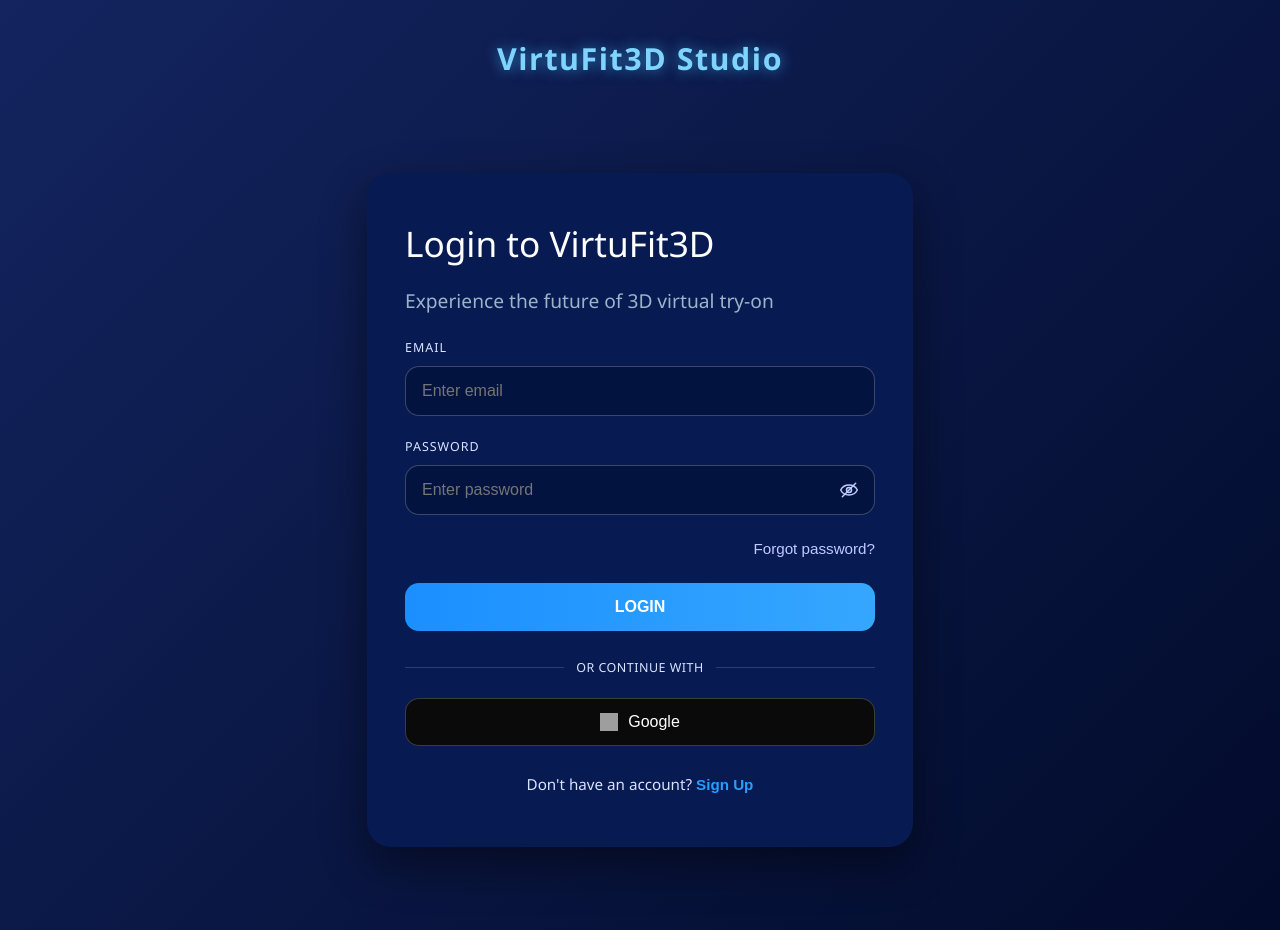
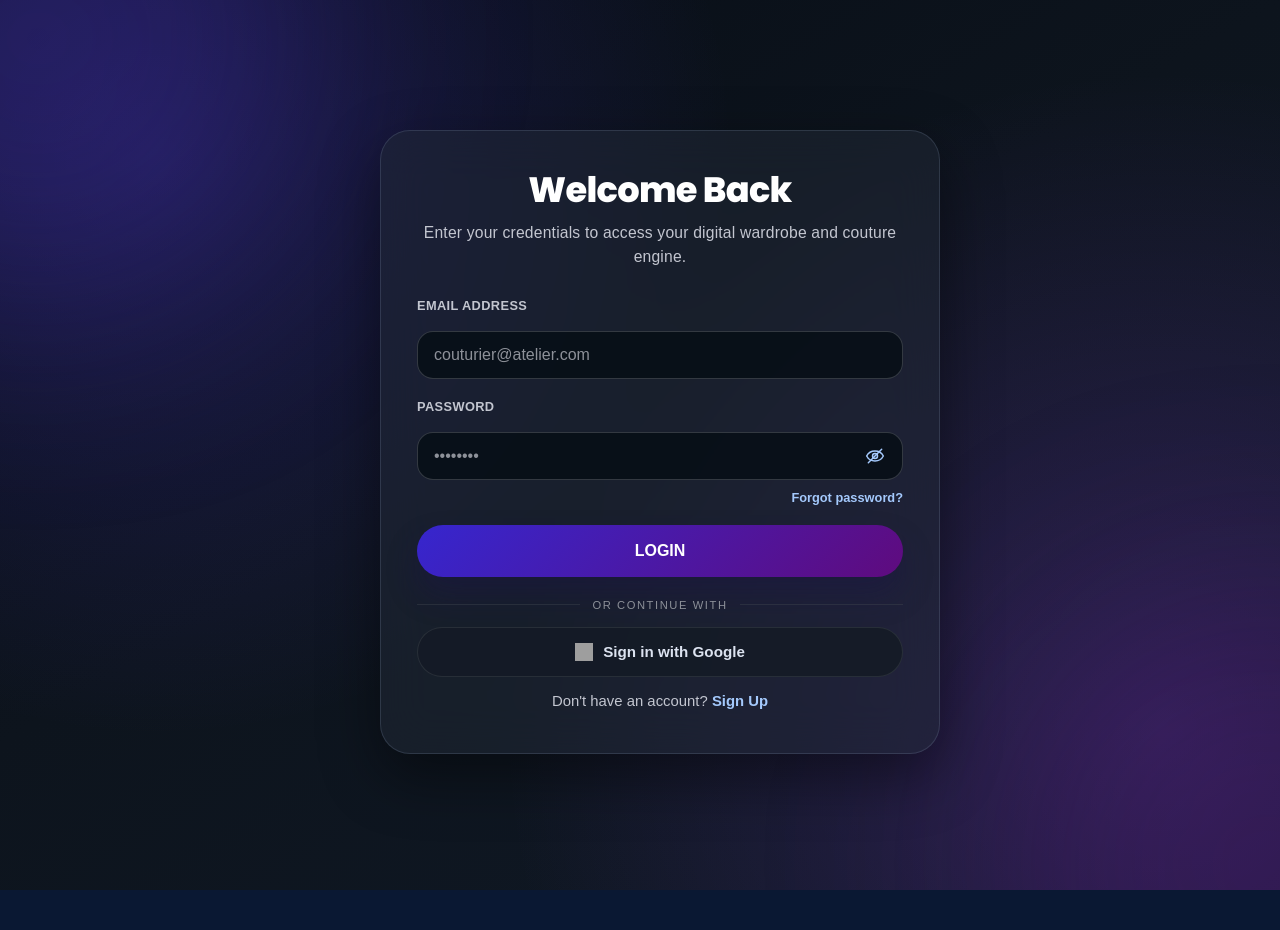
Before and after one commit to nethmaHarini/3d-virtual-tryon-system, a React (Vite) app in the folder frontend/: page / in a window 1280 px wide. After the commit the page ends 890 px from the top, so only its background shows below. Built offline with nearby package versions, Linux system fonts and the light colour scheme; grey boxes are pictures that could not be loaded.

Commit message:
UI refactor: improved login design

```diff
--- a/frontend/src/Login.jsx
+++ b/frontend/src/Login.jsx
@@ -274,215 +274,380 @@
   const styles = {
     page: {
       minHeight: "100vh",
+      width: "100%",
       display: "flex",
       alignItems: "center",
       justifyContent: "center",
-      background: "linear-gradient(135deg, #13245f 0%, #020b2b 100%)",
-      fontFamily: "Segoe UI, sans-serif",
-      padding: "110px 20px 20px",
+      background:
+        "radial-gradient(circle at 12% 18%, rgba(93, 61, 255, 0.22) 0%, transparent 42%), radial-gradient(circle at 88% 82%, rgba(153, 74, 255, 0.22) 0%, transparent 48%), linear-gradient(150deg, #070d16 0%, #0d141d 45%, #101926 100%)",
+      fontFamily: "'Plus Jakarta Sans', 'Manrope', sans-serif",
+      padding: "42px 20px 48px",
       position: "relative",
+      overflow: "hidden",
     },
     card: {
       width: "100%",
-      maxWidth: "470px",
-      background: "#071a52",
-      borderRadius: "24px",
-      padding: "46px 38px 38px",
-      boxShadow: "0 18px 45px rgba(0,0,0,0.45)",
+      maxWidth: "560px",
+      borderRadius: "30px",
+      padding: "40px 36px",
+      border: "1px solid rgba(170, 188, 214, 0.16)",
+      background: "rgba(34, 42, 54, 0.52)",
+      backdropFilter: "blur(24px)",
+      boxShadow: "0 22px 60px rgba(0, 0, 0, 0.45)",
+      position: "relative",
+      zIndex: 2,
+      minHeight: "min(78vh, 720px)",
+      display: "flex",
+      justifyContent: "center",
+      alignItems: "stretch",
+      boxSizing: "border-box",
     },
-      appName: {
-        textAlign: "center",
-        color: "#7fd4ff",
-        fontSize: "2rem",
-        fontWeight: 800,
-        letterSpacing: "0.05em",
-        textShadow: "0 0 14px rgba(67, 193, 255, 0.65)",
-        margin: "0 0 22px 0",
+    cardFlow: {
+      width: "100%",
+      display: "flex",
+      flexDirection: "column",
+      gap: "28px",
     },
-        topHeader: {
-          position: "absolute",
-          top: "18px",
-          left: "50%",
-          transform: "translateX(-50%)",
-          color: "#7fd4ff",
-          fontSize: "1.9rem",
-          fontWeight: 800,
-          letterSpacing: "0.05em",
-          textShadow: "0 0 14px rgba(67, 193, 255, 0.65)",
-          zIndex: 10,
-          whiteSpace: "nowrap",
+    headingStack: {
+      display: "flex",
+      flexDirection: "column",
+      gap: "12px",
+    },
+    contentStack: {
+      display: "flex",
+      flexDirection: "column",
+      gap: "20px",
+    },
+    passwordSection: {
+      width: "100%",
+      display: "flex",
+      flexDirection: "column",
+      gap: "10px",
+    },
+    actionGroup: {
+      width: "100%",
+      display: "flex",
+      flexDirection: "column",
+      gap: "22px",
+    },
+    socialStack: {
+      width: "100%",
+      display: "flex",
+      flexDirection: "column",
+      gap: "16px",
     },
     subtitle: {
-     color: "#9fb3c8",
-     fontSize: "1.2rem",
-     marginBottom: "25px",
-     textAlign: "left",
+      color: "#c3c6d0",
+      fontSize: "0.98rem",
+      margin: 0,
+      textAlign: "center",
+      lineHeight: 1.55,
+      letterSpacing: "0.012em",
     },
     title: {
-      textAlign: "left",
+      textAlign: "center",
       color: "#ffffff",
       fontSize: "2.2rem",
-      fontWeight: "500",
-      margin: "0 0 10px 0",
+      fontWeight: 800,
+      fontFamily: "'Poppins', 'Plus Jakarta Sans', sans-serif",
+      margin: "0",
+      lineHeight: 1.08,
+      letterSpacing: "-0.02em",
     },
     label: {
       display: "block",
       textAlign: "left",
-      color: "#dbe4ff",
-      fontSize: "0.78rem",
-      letterSpacing: "0.08em",
-      marginBottom: "10px",
-      textTransform: "uppercase",
+      color: "#c3c6d0",
+      fontSize: "0.8rem",
+      letterSpacing: "0.03em",
+      marginBottom: "9px",
+      fontWeight: 600,
     },
     input: {
       width: "100%",
       boxSizing: "border-box",
-      padding: "15px 16px",
-      borderRadius: "14px",
-      border: "1px solid rgba(255,255,255,0.22)",
-      background: "#03133f",
-      color: "#ffffff",
+      padding: "14px 16px",
+      borderRadius: "16px",
+      border: "1px solid rgba(141, 145, 153, 0.32)",
+      background: "rgba(8, 15, 24, 0.9)",
+      color: "#dce3f0",
       outline: "none",
-      marginBottom: "22px",
+      marginBottom: "0",
       fontSize: "1rem",
+      transition: "all 260ms ease",
     },
     passwordWrap: {
       position: "relative",
-      marginBottom: "22px",
+      marginBottom: "0",
     },
     passwordInput: {
       marginBottom: 0,
-      paddingRight: "52px",
+      paddingRight: "54px",
     },
     passwordToggle: {
       position: "absolute",
-      right: "12px",
+      right: "10px",
       top: "50%",
       transform: "translateY(-50%)",
       border: "none",
       background: "transparent",
-      color: "#bfcaff",
+      color: "#a4c9fc",
       cursor: "pointer",
-      padding: "4px",
+      padding: "8px",
+      borderRadius: "10px",
       display: "flex",
       alignItems: "center",
       justifyContent: "center",
+      transition: "all 200ms ease",
     },
     forgotWrap: {
-      textAlign: "right",
-      marginBottom: "22px",
-    },
-    forgot: {
-      color: "#bfcaff",
-      fontSize: "0.95rem",
+      width: "100%",
+      display: "flex",
+      justifyContent: "flex-end",
     },
     forgotButton: {
-      color: "#bfcaff",
-      fontSize: "0.95rem",
+      color: "#a4c9fc",
+      fontSize: "0.8rem",
       background: "transparent",
       border: "none",
       padding: 0,
       cursor: "pointer",
+      fontWeight: 600,
+      transition: "all 200ms ease",
     },
     button: {
       width: "100%",
-      padding: "15px",
-      borderRadius: "14px",
+      padding: "14px 18px",
+      borderRadius: "999px",
       border: "none",
-      background: "linear-gradient(90deg, #1b8fff, #35a7ff)",
+      background: "linear-gradient(135deg, #3626ce 0%, #5f0b7e 100%)",
       color: "#ffffff",
-      fontWeight: "600",
+      fontWeight: 700,
       fontSize: "1rem",
       cursor: "pointer",
-      marginTop: "2px",
-      marginBottom: "28px",
+      marginTop: "0",
+      marginBottom: "0",
+      boxShadow: "0 0 0 rgba(164, 201, 252, 0), 0 18px 30px rgba(27, 21, 70, 0.45)",
+      transition: "all 300ms ease",
+      display: "inline-flex",
+      alignItems: "center",
+      justifyContent: "center",
+      minHeight: "52px",
     },
     buttonDisabled: {
       opacity: 0.65,
       cursor: "not-allowed",
+      transform: "none",
+      boxShadow: "0 8px 18px rgba(15, 15, 30, 0.35)",
     },
     dividerRow: {
       display: "flex",
       alignItems: "center",
       gap: "12px",
-      marginBottom: "22px",
+      margin: 0,
     },
     dividerLine: {
       flex: 1,
       height: "1px",
-      background: "rgba(255,255,255,0.15)",
+      background: "rgba(66, 71, 79, 0.42)",
     },
     dividerText: {
-      color: "#dbe4ff",
-      fontSize: "0.78rem",
-      letterSpacing: "0.04em",
+      color: "#8d9199",
+      fontSize: "0.7rem",
+      letterSpacing: "0.14em",
       whiteSpace: "nowrap",
+      textTransform: "uppercase",
     },
     googleWrap: {
       display: "flex",
       justifyContent: "center",
-      marginBottom: "28px",
+      marginBottom: "0",
     },
     googleBtn: {
       width: "100%",
-      padding: "14px",
-      borderRadius: "14px",
-      border: "1px solid rgba(255,255,255,0.2)",
-      background: "#0a0a0a",
-      color: "#ffffff",
+      padding: "13px 16px",
+      borderRadius: "999px",
+      border: "1px solid rgba(66, 71, 79, 0.45)",
+      background: "rgba(21, 28, 38, 0.92)",
+      color: "#dce3f0",
       cursor: "pointer",
       display: "flex",
       alignItems: "center",
       justifyContent: "center",
       gap: "10px",
-      fontSize: "1rem",
+      fontSize: "0.95rem",
+      fontWeight: 600,
+      minHeight: "50px",
+      transition: "all 280ms ease",
     },
     googleBtnDisabled: {
       opacity: 0.6,
       cursor: "not-allowed",
+      transform: "none",
     },
     footer: {
       textAlign: "center",
-      color: "#d9e2ff",
-      fontSize: "0.95rem",
+      color: "#c3c6d0",
+      fontSize: "0.93rem",
+      margin: 0,
     },
     signUp: {
-      color: "#2b9cff",
-      fontWeight: "600",
+      color: "#a4c9fc",
+      fontWeight: 700,
       cursor: "pointer",
       background: "transparent",
       border: "none",
       padding: 0,
-      fontSize: "0.95rem",
+      fontSize: "0.93rem",
+      transition: "all 220ms ease",
     },
   };
 
   return (
     <div style={styles.page}>
-      <h1 style={styles.topHeader}>VirtuFit3D Studio</h1>
-      <div style={styles.card}>
+      <style>{`
+        @import url('https://fonts.googleapis.com/css2?family=Poppins:wght@600;700;800&display=swap');
+
+        .login-card-surface {
+          transition: transform 220ms ease, box-shadow 260ms ease, border-color 260ms ease, background 260ms ease;
+        }
+        .login-card-surface:hover {
+          transform: translateY(-3px) scale(1.005);
+          box-shadow: 0 0 28px rgba(164, 201, 252, 0.22), 0 20px 40px rgba(4, 10, 18, 0.42);
+        }
+        .login-field {
+          display: flex;
+          flex-direction: column;
+          gap: 9px;
+          width: 100%;
+        }
+        .login-input::placeholder {
+          color: #8d9199;
+        }
+        .login-input:hover {
+          border-color: rgba(164, 201, 252, 0.42);
+          box-shadow: 0 8px 22px rgba(10, 18, 32, 0.35);
+        }
+        .login-input:focus {
+          border-color: rgba(164, 201, 252, 0.76);
+          box-shadow: 0 0 0 3px rgba(164, 201, 252, 0.18), 0 14px 28px rgba(6, 13, 24, 0.46);
+          background: rgba(13, 20, 29, 0.96);
+        }
+        .password-toggle:hover {
+          color: #f9d8ff;
+          background: rgba(255, 255, 255, 0.06);
+        }
+        .forgot-link:hover {
+          color: #ffffff;
+        }
+        .primary-btn:hover:not(:disabled) {
+          transform: translateY(-2px) scale(1.01);
+          filter: saturate(1.08) brightness(1.05);
+          box-shadow: 0 0 24px rgba(164, 201, 252, 0.22), 0 20px 35px rgba(31, 22, 81, 0.55);
+        }
+        .primary-btn:active:not(:disabled) {
+          transform: scale(0.985);
+        }
+        .google-btn:hover:not(:disabled) {
+          transform: translateY(-2px);
+          border-color: rgba(164, 201, 252, 0.5);
+          background: rgba(30, 39, 53, 0.95);
+        }
+        .switch-link:hover {
+          color: #ffffff;
+          text-decoration: underline;
+        }
+        .btn-stack {
+          display: inline-flex;
+          align-items: center;
+          justify-content: center;
+          gap: 9px;
+        }
+        .btn-spinner {
+          width: 16px;
+          height: 16px;
+          border-radius: 999px;
+          border: 2px solid rgba(255, 255, 255, 0.35);
+          border-top-color: #ffffff;
+          animation: spin 0.8s linear infinite;
+        }
+        .ambient-blob {
+          position: absolute;
+          border-radius: 999px;
+          filter: blur(110px);
+          pointer-events: none;
+        }
+        .ambient-blob-left {
+          width: 42vw;
+          height: 42vw;
+          min-width: 260px;
+          min-height: 260px;
+          max-width: 580px;
+          max-height: 580px;
+          left: -18vw;
+          top: -18vw;
+          background: rgba(83, 61, 209, 0.26);
+        }
+        .ambient-blob-right {
+          width: 44vw;
+          height: 44vw;
+          min-width: 280px;
+          min-height: 280px;
+          max-width: 620px;
+          max-height: 620px;
+          right: -18vw;
+          bottom: -20vw;
+          background: rgba(95, 11, 126, 0.22);
+        }
+        @keyframes spin {
+          to {
+            transform: rotate(360deg);
+          }
+        }
+        @media (max-width: 640px) {
+          .login-card-surface {
+            border-radius: 24px !important;
+          }
+          .login-card-body {
+            gap: 24px !important;
+          }
+        }
+      `}</style>
+
+      <div className="ambient-blob ambient-blob-left" />
+      <div className="ambient-blob ambient-blob-right" />
+
+      <div style={styles.card} className="login-card-surface">
+        <div style={styles.cardFlow} className="login-card-body">
+        <div style={styles.headingStack}>
         {view === "signup" ? (
           <>
             <h1 style={styles.title}>Create Your Account</h1>
             <p style={styles.subtitle}>
-              Join the future of 3D virtual try-on
+              Join your couture identity and unlock personalized 3D virtual fitting.
             </p>
           </>
         ) : view === "login" ? (
           <>
-            <h1 style={styles.title}>Login to VirtuFit3D</h1>
+            <h1 style={styles.title}>Welcome Back</h1>
             <p style={styles.subtitle}>
-              Experience the future of 3D virtual try-on
+              Enter your credentials to access your digital wardrobe and couture engine.
             </p>
           </>
         ) : (
+          <>
             <h1 style={styles.title}>Forgot Password</h1>
+            <p style={styles.subtitle}>Enter your email to receive a secure reset link.</p>
+          </>
         )}
+        </div>
 
+        <div style={styles.contentStack}>
         {view === "signup" && (
-          <>
+          <div className="login-field">
             <label style={styles.label}>FULL NAME</label>
             <input
+              className="login-input"
               type="text"
               style={styles.input}
               value={username}
@@ -490,35 +655,41 @@
               placeholder="Enter your full name"
               autoComplete="username"
             />
-          </>
+          </div>
         )}
 
-        <label style={styles.label}>EMAIL</label>
+        <div className="login-field">
+          <label style={styles.label}>EMAIL ADDRESS</label>
           <input
+            className="login-input"
             type="email"
             style={styles.input}
             value={email}
             onChange={(e) => setEmail(e.target.value)}
-          placeholder="Enter email"
+            placeholder="couturier@atelier.com"
             autoComplete="email"
             inputMode="email"
           />
+        </div>
 
         {view !== "forgot" && (
-          <>
+          <div style={styles.passwordSection}>
+            <div className="login-field">
               <label style={styles.label}>PASSWORD</label>
               <div style={styles.passwordWrap}>
               <input
+                className="login-input"
                 type={showPassword ? "text" : "password"}
                 style={{ ...styles.input, ...styles.passwordInput }}
                 value={password}
                 onChange={(e) => setPassword(e.target.value)}
-                  placeholder="Enter password"
+                placeholder="••••••••"
                 autoComplete={view === "signup" ? "new-password" : "current-password"}
               />
               <button
                 type="button"
                 style={styles.passwordToggle}
+                className="password-toggle"
                 onClick={() => setShowPassword((prev) => !prev)}
                 aria-label={showPassword ? "Hide password" : "Show password"}
                 title={showPassword ? "Hide password" : "Show password"}
@@ -553,24 +724,39 @@
                 </svg>
               </button>
             </div>
-          </>
+            </div>
+            {view === "login" && (
+              <div style={styles.forgotWrap}>
+                <button
+                  type="button"
+                  style={styles.forgotButton}
+                  className="forgot-link"
+                  onClick={switchToForgot}
+                >
+                  Forgot password?
+                </button>
+              </div>
+            )}
+          </div>
         )}
 
         {view === "signup" && (
-          <>
+          <div className="login-field">
             <label style={styles.label}>CONFIRM PASSWORD</label>
             <div style={styles.passwordWrap}>
               <input
+                className="login-input"
                 type={showConfirmPassword ? "text" : "password"}
                 style={{ ...styles.input, ...styles.passwordInput }}
                 value={confirmPassword}
                 onChange={(e) => setConfirmPassword(e.target.value)}
-                placeholder="Repeat your password"
+                placeholder="••••••••"
                 autoComplete="new-password"
               />
               <button
                 type="button"
                 style={styles.passwordToggle}
+                className="password-toggle"
                 onClick={() => setShowConfirmPassword((prev) => !prev)}
                 aria-label={showConfirmPassword ? "Hide confirm password" : "Show confirm password"}
                 title={showConfirmPassword ? "Hide confirm password" : "Show confirm password"}
@@ -605,27 +791,17 @@
                 </svg>
               </button>
             </div>
-          </>
-        )}
-
-        {view === "login" && (
-          <div style={styles.forgotWrap}>
-            <button
-              type="button"
-              style={styles.forgotButton}
-              onClick={switchToForgot}
-            >
-              Forgot password?
-            </button>
           </div>
         )}
 
+        <div style={styles.actionGroup}>
         <button
           type="button"
           style={{
             ...styles.button,
             ...(isSubmitting ? styles.buttonDisabled : {}),
           }}
+          className="primary-btn"
           disabled={isSubmitting}
           onClick={
             view === "login"
@@ -635,17 +811,22 @@
                 : handleForgotPassword
           }
         >
-          {isSubmitting
-            ? "PLEASE WAIT..."
-            : view === "login"
-              ? "LOGIN"
-              : view === "signup"
-                ? "SIGN UP"
-                : "SEND RESET LINK"}
+          {isSubmitting ? (
+            <span className="btn-stack">
+              <span className="btn-spinner" aria-hidden="true"></span>
+              PLEASE WAIT...
+            </span>
+          ) : view === "login" ? (
+            "LOGIN"
+          ) : view === "signup" ? (
+            "SIGN UP"
+          ) : (
+            "SEND RESET LINK"
+          )}
         </button>
 
         {view !== "forgot" && (
-          <>
+          <div style={styles.socialStack}>
             <div style={styles.dividerRow}>
               <div style={styles.dividerLine}></div>
               <div style={styles.dividerText}>OR CONTINUE WITH</div>
@@ -661,6 +842,7 @@
                     ? {}
                     : styles.googleBtnDisabled),
                 }}
+                className="google-btn"
                 disabled={!isGoogleConfigured || isGoogleLoading || isSubmitting}
                 onClick={handleGoogleContinue}
               >
@@ -669,7 +851,14 @@
                   alt="google"
                   style={{ width: "18px", height: "18px" }}
                 />
-                {isGoogleLoading ? "Please wait..." : "Google"}
+                {isGoogleLoading ? (
+                  <span className="btn-stack">
+                    <span className="btn-spinner" aria-hidden="true"></span>
+                    Please wait...
+                  </span>
+                ) : (
+                  "Sign in with Google"
+                )}
               </button>
             </div>
 
@@ -680,12 +869,13 @@
               <button
                 type="button"
                 style={styles.signUp}
+                className="switch-link"
                 onClick={view === "login" ? switchToSignup : switchToLogin}
               >
                 {view === "login" ? "Sign Up" : "Log In"}
               </button>
             </p>
-          </>
+          </div>
         )}
 
         {view === "forgot" && (
@@ -693,6 +883,7 @@
             <button
               type="button"
               style={styles.signUp}
+              className="switch-link"
               onClick={switchToLogin}
             >
               Back to Log In
@@ -701,6 +892,10 @@
         )}
         </div>
         </div>
+        </div>
+      </div>
+
+    </div>
   );
 }
 
```
Lines whose indentation alone changed are shown as unchanged.
